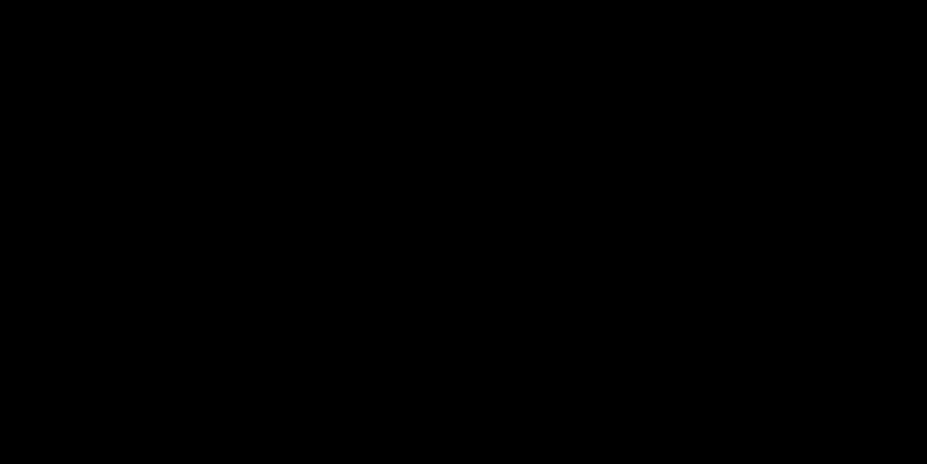
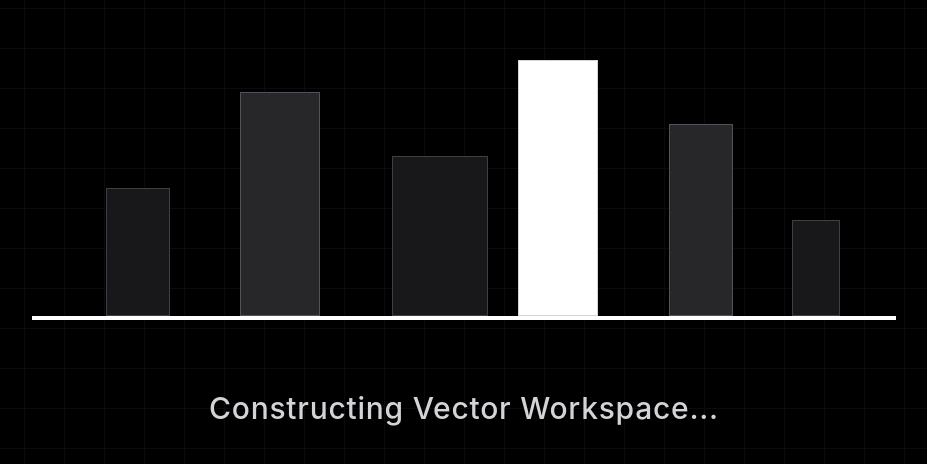
Before and after one commit to Raghavnv/Arch-E-Tech, a React (Vite) app in the folder client/: page /welcome in a window 1280 px wide. Before the commit this address had no page. Shown: the part 152-616 px from the top of the page, without its empty margins (176-1103 px from the left). Built offline with nearby package versions, Linux system fonts and the light colour scheme.

Commit message:
Add cinematic onboarding sequence using GSAP

```diff
--- a/client/src/App.jsx
+++ b/client/src/App.jsx
@@ -4,6 +4,7 @@
 import NewProject from './components/NewProject';
 import Studio from './components/Studio';
 import Auth from './components/Auth';
+import OnboardingCinematic from './components/OnboardingCinematic';
 
 function App() {
   return (
@@ -12,6 +13,7 @@
         <Routes>
           <Route path="/" element={<LandingPage />} />
           <Route path="/auth" element={<Auth />} />
+          <Route path="/welcome" element={<OnboardingCinematic />} />
           <Route path="/dashboard" element={<Dashboard />} />
           <Route path="/new-project" element={<NewProject />} />
           <Route path="/studio" element={<Studio />} />
--- a/client/src/components/Auth.jsx
+++ b/client/src/components/Auth.jsx
@@ -8,8 +8,11 @@
 
   const handleSubmit = (e) => {
     e.preventDefault();
-    // Placeholder authentication logic
-    navigate('/dashboard');
+    if (isLogin) {
+      navigate('/dashboard');
+    } else {
+      navigate('/welcome');
+    }
   };
 
   return (
--- /dev/null
+++ b/client/src/components/OnboardingCinematic.jsx
@@ -0,0 +1,75 @@
+import { useRef } from 'react';
+import { useNavigate } from 'react-router-dom';
+import gsap from 'gsap';
+import { useGSAP } from '@gsap/react';
+
+export default function OnboardingCinematic() {
+  const containerRef = useRef(null);
+  const navigate = useNavigate();
+
+  useGSAP(() => {
+    const tl = gsap.timeline({
+      onComplete: () => {
+        // Automatically navigate to the dashboard once the cinematic finishes
+        navigate('/dashboard');
+      }
+    });
+
+    // Setup initial states
+    gsap.set('.text-layer', { opacity: 0, y: 20 });
+    gsap.set('.line-h', { scaleX: 0, transformOrigin: 'center' });
+    gsap.set('.line-v', { scaleY: 0, transformOrigin: 'bottom' });
+    gsap.set('.grid-bg', { opacity: 0 });
+
+    // 1. Fade in the grid
+    tl.to('.grid-bg', { opacity: 0.3, duration: 1, ease: 'power2.inOut' })
+
+      // 2. First text phase
+      .to('.text-1', { opacity: 1, y: 0, duration: 0.8, ease: 'power3.out' })
+      .to('.text-1', { opacity: 0, y: -20, duration: 0.6, ease: 'power2.in', delay: 0.5 })
+
+      // 3. Draw Foundation (Horizontal Line)
+      .to('.line-h', { scaleX: 1, duration: 1, ease: 'expo.out' })
+      .to('.text-2', { opacity: 1, y: 0, duration: 0.8, ease: 'power3.out' }, '<')
+
+      // 4. Draw Buildings/Graphs (Vertical Lines)
+      .to('.line-v', { scaleY: 1, duration: 1, stagger: 0.1, ease: 'expo.out' })
+      .to('.text-2', { opacity: 0, y: -20, duration: 0.6, ease: 'power2.in', delay: 0.5 })
+
+      // 5. Final Welcome Text
+      .to('.text-3', { opacity: 1, y: 0, duration: 1, ease: 'power3.out' })
+
+      // 6. Fade everything out for a smooth transition to the dashboard
+      .to('.anim-container', { opacity: 0, duration: 0.8, ease: 'power2.inOut', delay: 1.5 });
+
+  }, { scope: containerRef });
+
+  return (
+    <div ref={containerRef} className="w-screen h-screen bg-black flex flex-col items-center justify-center overflow-hidden font-sans text-white relative">
+
+      {/* Background Architectural Grid */}
+      <div className="grid-bg absolute inset-0 pointer-events-none" style={{ backgroundImage: 'linear-gradient(#27272a 1px, transparent 1px), linear-gradient(90deg, #27272a 1px, transparent 1px)', backgroundSize: '40px 40px' }}></div>
+
+      {/* Graphic Container (Abstract Buildings) */}
+      <div className="anim-container relative w-full max-w-4xl h-64 flex items-end justify-center mb-16">
+        {/* Horizontal Foundation Line */}
+        <div className="line-h absolute bottom-0 left-4 right-4 h-1 bg-white z-20"></div>
+
+        {/* Vertical Buildings/Columns */}
+        <div className="line-v absolute bottom-1 left-[10%] w-16 h-32 bg-zinc-900 border border-zinc-700 z-10"></div>
+        <div className="line-v absolute bottom-1 left-[25%] w-20 h-56 bg-zinc-800 border border-zinc-600 z-10"></div>
+        <div className="line-v absolute bottom-1 left-[42%] w-24 h-40 bg-zinc-900 border border-zinc-700 z-10"></div>
+        <div className="line-v absolute bottom-1 right-[35%] w-20 h-64 bg-white border border-zinc-300 z-10"></div>
+        <div className="line-v absolute bottom-1 right-[20%] w-16 h-48 bg-zinc-800 border border-zinc-600 z-10"></div>
+        <div className="line-v absolute bottom-1 right-[8%] w-12 h-24 bg-zinc-900 border border-zinc-700 z-10"></div>
+      </div>
+
+      {/* Text Layers */}
+      <div className="relative h-12 flex items-center justify-center text-center anim-container w-full">
+        <h2 className="text-layer text-1 absolute text-2xl md:text-3xl font-medium tracking-wide text-zinc-400">Initializing AI Inference Engine...</h2>
+        <h2 className="text-layer text-2 absolute text-2xl md:text-3xl font-medium tracking-wide text-zinc-300">Constructing Vector Workspace...</h2>
+        <h2 className="text-layer text-3 absolute text-4xl md:text-5xl font-bold tracking-tight text-white">Welcome to Arch-E-Tech.</h2>
+      </div>
+    </div>
+  );
+}
```
